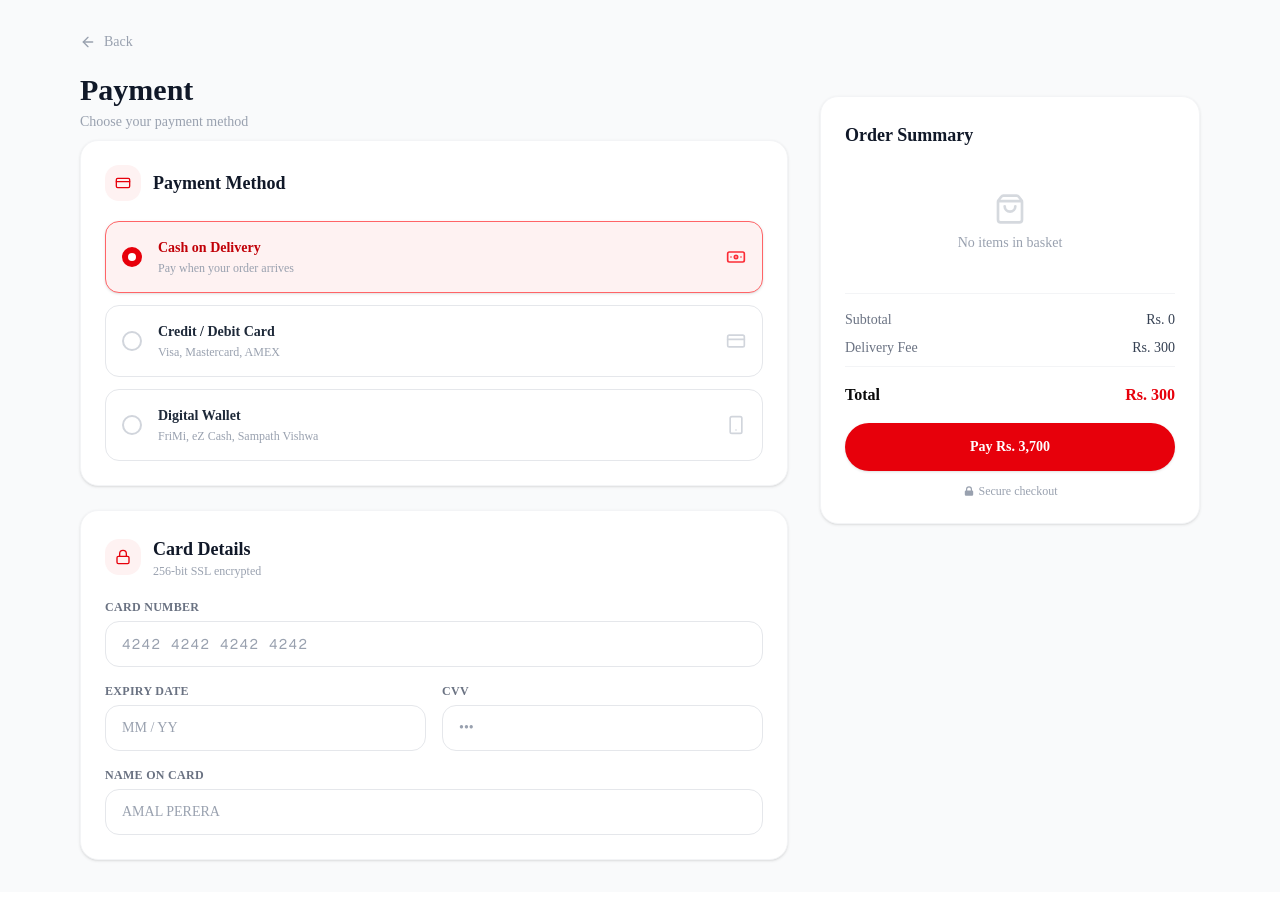
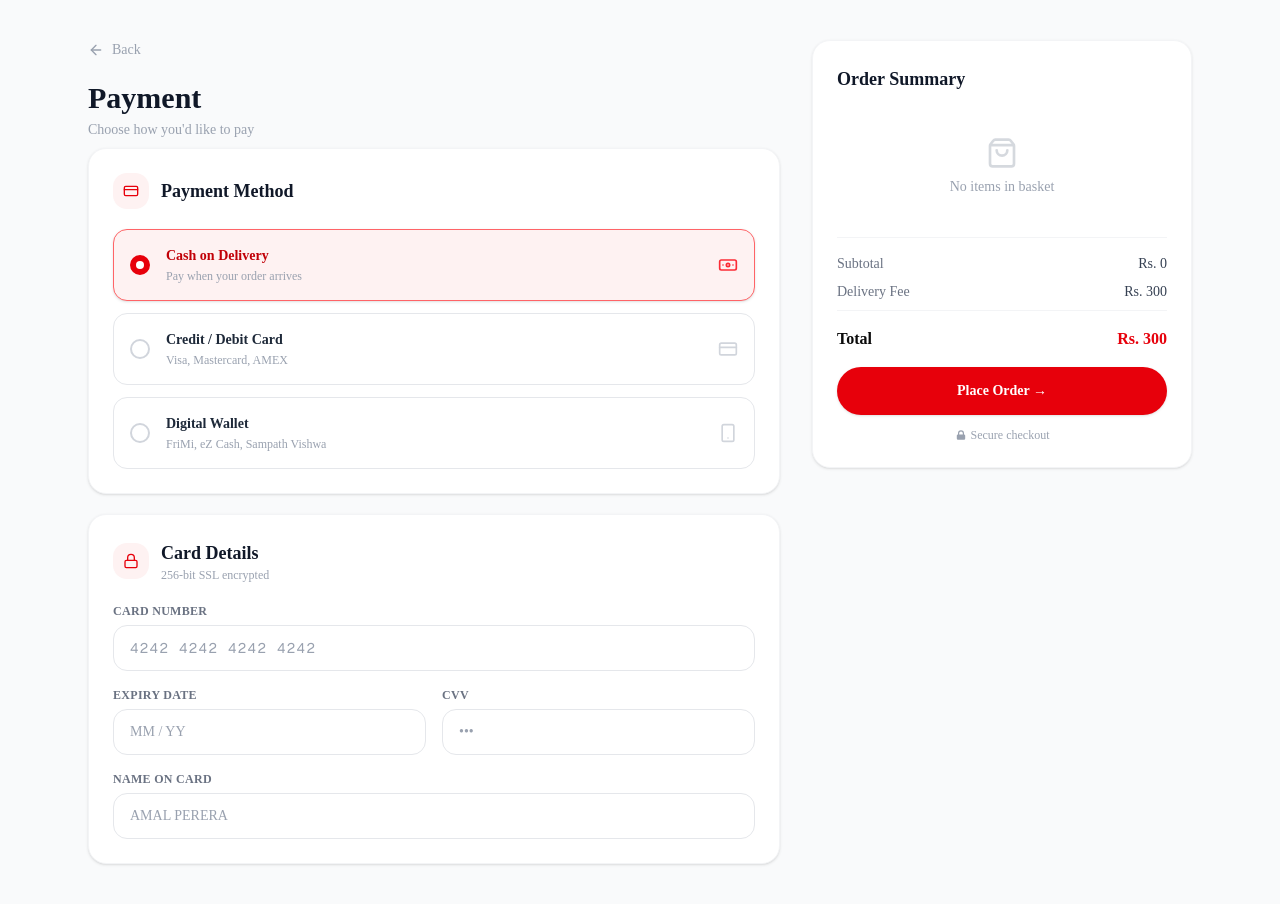
Before and after one commit to Ceylon-Curry-Pot/Food-Delivery-Website, a Next.js app: page /checkout/payment in a window 1280 px wide. Built offline with nearby package versions, Linux system fonts and the light colour scheme.

Commit message:
implemented checkout payment and success pages

```diff
--- a/app/checkout/payment/page.tsx
+++ b/app/checkout/payment/page.tsx
@@ -5,22 +5,23 @@ import OrderSummaryCard from '@/components/checkout/OrderSummaryCard';
 
 export default function PaymentPage() {
   return (
-    <main className="min-h-screen bg-gray-50 py-8">
-      <div className="max-w-6xl mx-auto px-4 grid lg:grid-cols-[1fr_380px] gap-8">
-        <section className="space-y-6">
+    <main className="min-h-screen bg-gray-50 py-10">
+      <div className="max-w-6xl mx-auto px-4 sm:px-6">
+        <div className="grid lg:grid-cols-[1fr_380px] gap-8 items-start">
+          <section className="space-y-5">
             <CheckoutHeader
               backHref="/checkout"
               title="Payment"
-            subtitle="Choose your payment method"
+              subtitle="Choose how you'd like to pay"
             />
-
             <PaymentMethodSelector />
             <CardDetailsForm />
           </section>
 
           <aside>
-          <OrderSummaryCard buttonText="Pay Rs. 3,700" href="/checkout/success" />
+            <OrderSummaryCard buttonText="Place Order →" href="/checkout/success" />
           </aside>
+        </div>
       </div>
     </main>
   );
--- a/app/checkout/success/page.tsx
+++ b/app/checkout/success/page.tsx
@@ -3,8 +3,8 @@ import ConfirmationDetails from '@/components/checkout/ConfirmationDetails';
 
 export default function SuccessPage() {
   return (
-    <main className="min-h-screen bg-gray-50 py-8">
-      <div className="max-w-4xl mx-auto px-4 space-y-6">
+    <main className="min-h-screen bg-gray-50 py-10">
+      <div className="max-w-xl mx-auto px-4 space-y-5">
         <ConfirmationHero />
         <ConfirmationDetails />
       </div>
```
Lines whose indentation alone changed are shown as unchanged.
